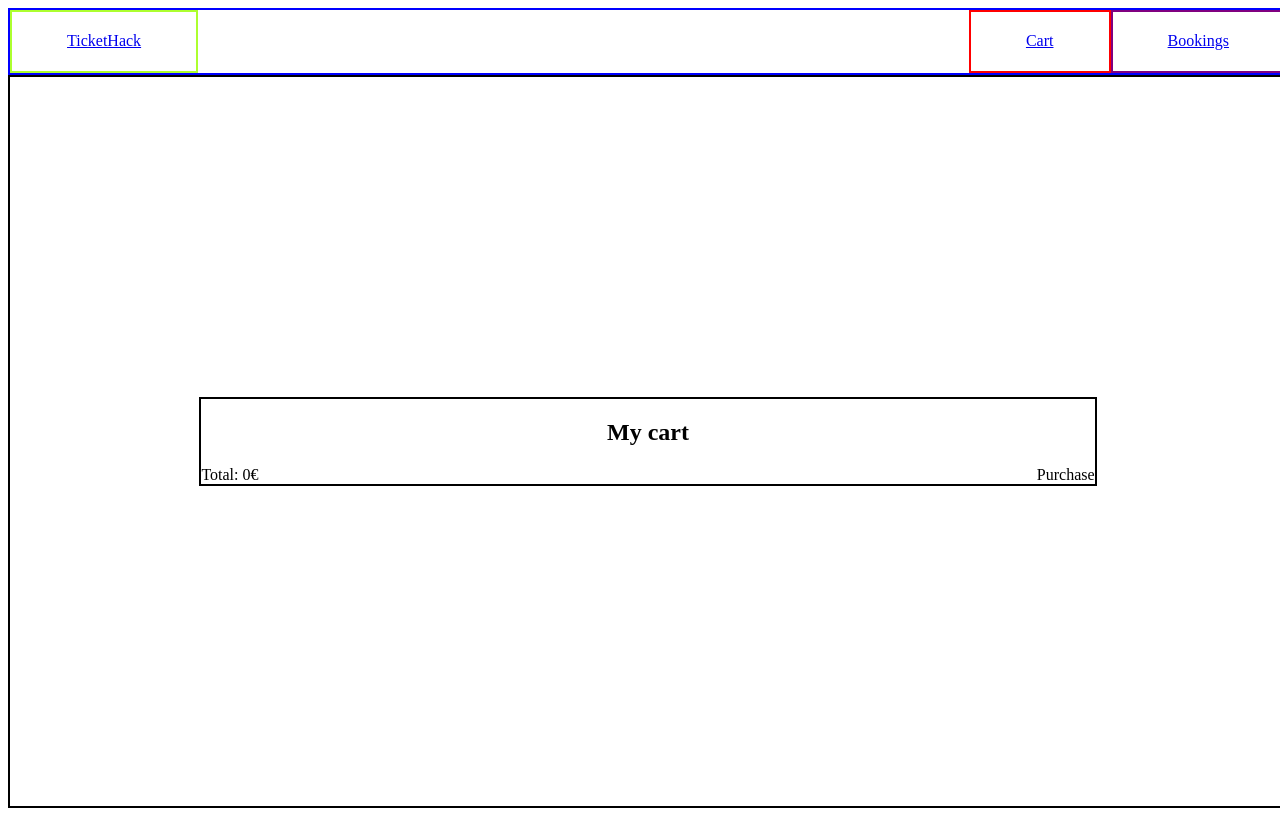
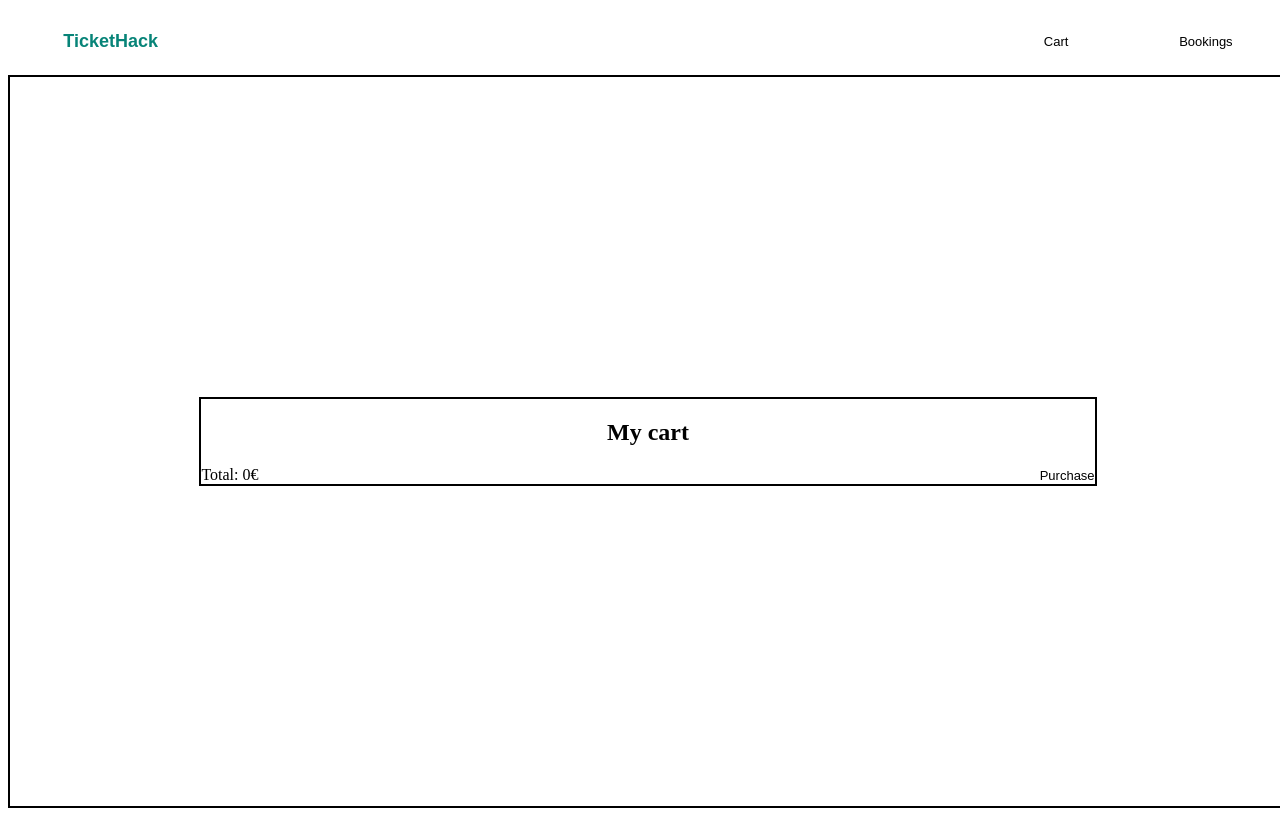
Before and after one commit to lbaillon/tickethack-frontend, a website: page cart.html in a window 1280 px wide. Drawn offline with Linux system fonts and the light colour scheme; no server answers.

Commit message:
sauvegarde front html et securité2

```diff
--- a/booking.css
+++ b/booking.css
@@ -12,7 +12,7 @@
     grid-row-end: 2;
     grid-column-start: 1;
     grid-column-end: 11;
-    border: solid 2px blue;
+    background-color: white;
 }
 
 #logoButton {
@@ -20,10 +20,22 @@
     grid-row-end: 2;
     grid-column-start: 1;
     grid-column-end: 2;
-    border: solid 2px greenyellow;
     display: flex;
     justify-content: center;
     align-items: center;
+}
+
+a {
+  text-decoration: none;
+  font-family: "Arial";
+  color: black;
+  font-size: small;
+}
+
+#logo{
+  color: rgb(7, 132, 120);
+  font-weight: bold;
+  font-size: large;
 }
 
 #cartButton {
@@ -31,7 +43,6 @@
     grid-row-end: 2;
     grid-column-start: 9;
     grid-column-end: 10;
-    border: solid 2px red;
     display: flex;
     justify-content: center;
     align-items: center;
@@ -42,7 +53,6 @@
     grid-row-end: 2;
     grid-column-start: 10;
     grid-column-end: 11;
-    border: solid 2px purple;
     display: flex;
     justify-content: center;
     align-items: center;
--- a/cart.css
+++ b/cart.css
@@ -12,7 +12,7 @@
     grid-row-end: 2;
     grid-column-start: 1;
     grid-column-end: 11;
-    border: solid 2px blue;
+    background-color: white;
 }
 
 #logoButton {
@@ -20,10 +20,22 @@
     grid-row-end: 2;
     grid-column-start: 1;
     grid-column-end: 2;
-    border: solid 2px greenyellow;
     display: flex;
     justify-content: center;
     align-items: center;
+}
+
+a {
+  text-decoration: none;
+  font-family: "Arial";
+  color: black;
+  font-size: small;
+}
+
+#logo{
+  color: rgb(7, 132, 120);
+  font-weight: bold;
+  font-size: large;
 }
 
 #cartButton {
@@ -31,7 +43,6 @@
     grid-row-end: 2;
     grid-column-start: 9;
     grid-column-end: 10;
-    border: solid 2px red;
     display: flex;
     justify-content: center;
     align-items: center;
@@ -42,7 +53,6 @@
     grid-row-end: 2;
     grid-column-start: 10;
     grid-column-end: 11;
-    border: solid 2px purple;
     display: flex;
     justify-content: center;
     align-items: center;
--- a/cart.html
+++ b/cart.html
@@ -10,7 +10,7 @@
     <div id="container">
         <div id="header">
             <div id="logoButton">
-                <a  href="index.html">TicketHack</a>
+                <a  id="logo" href="index.html">TicketHack</a>
             </div>
             <div id="cartButton">
                 <a  href="cart.html">Cart</a>
--- a/style.css
+++ b/style.css
@@ -43,7 +43,7 @@ a {
 #logo{
   color: rgb(7, 132, 120);
   font-weight: bold;
-  font-size: medium;
+  font-size: large;
 }
 
 #cartButton {
@@ -124,13 +124,14 @@ a {
   }
 
   #blocImg{
-    border-bottom: solid, 1px, rgb(7, 132, 120);
+    border-bottom: 2px solid rgb(7, 132, 120);
     object-fit: cover;
   }
 
   .btn-book{
     background-color: rgb(7, 132, 120);
     color: white;
+    height: 100%;
   }
 
   .voyage{
@@ -141,10 +142,11 @@ a {
     justify-content: flex-end;
     margin-top: 5%;
     width: 90%;
+
   }
 
   .voyageList{
     font-family: "Arial";
-    font-size: x-small;
+    font-size: smaller;
     margin-right: 4px;
   }
```
Also changed, not shown: booking.html (+1 -1 lines), script.js (+0 -42 lines).
